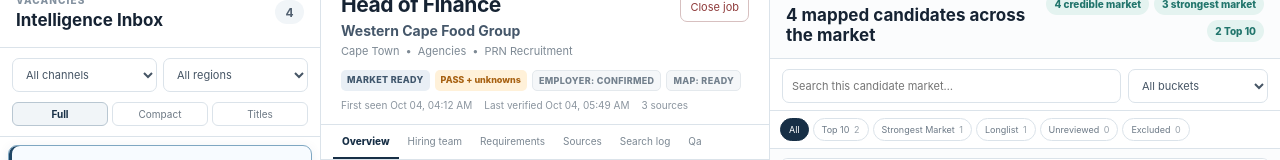
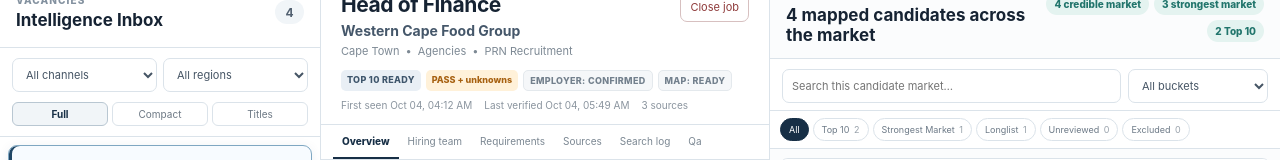
Before and after one commit to Mumoxa/REC, a Next.js app: page / in a window 1280 px wide. Shown: the part 150-310 px from the top of the page. Built offline with nearby package versions, Linux system fonts and the light colour scheme.

Commit message:
Use canonical market-ready lifecycle label

```diff
--- a/src/components/workspace/recruitment-workspace.tsx
+++ b/src/components/workspace/recruitment-workspace.tsx
@@ -830,7 +830,7 @@
 }
 
 function lifecycleLabel(status: Vacancy["lifecycleStatus"]) {
-  return status === "TOP_10_READY" ? "MARKET READY" : status.replaceAll("_", " ");
+  return status.replaceAll("_", " ");
 }
 
 function formatDate(value: string) {
```
